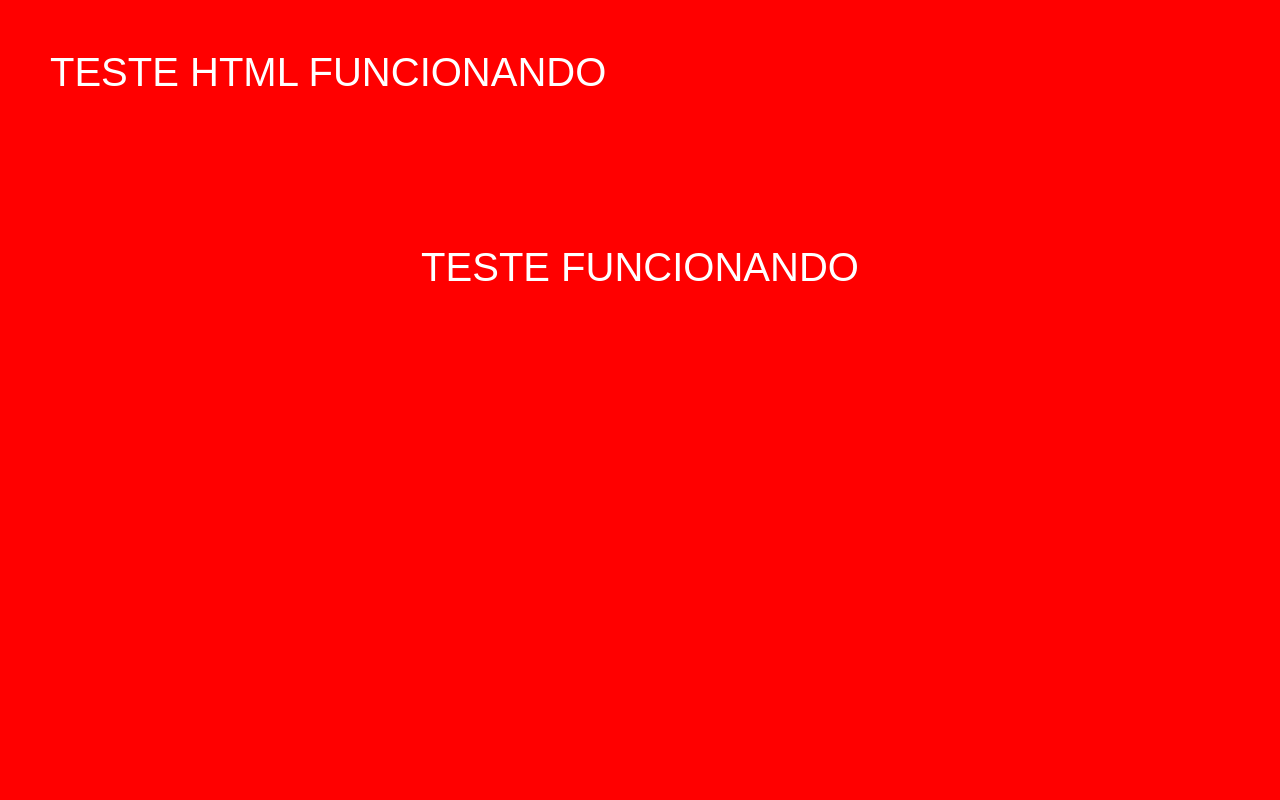
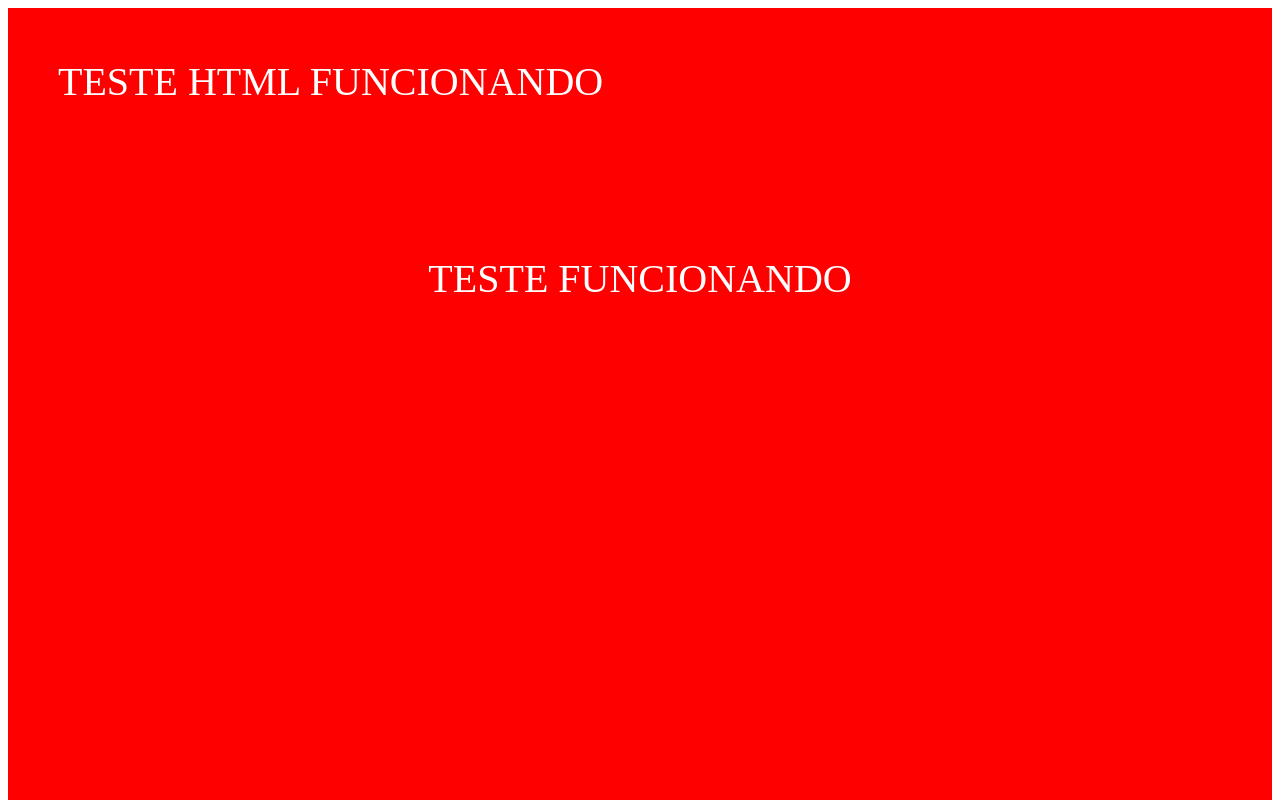
Before and after one commit to Tiagofilos/python-quest, a React (Vite) app: page / in a window 1280 px wide. Shown: the top 800 px of the page. Built offline with nearby package versions, Linux system fonts and the light colour scheme.

Commit message:
Update main.jsx

```diff
--- a/src/main.jsx
+++ b/src/main.jsx
@@ -1,10 +1,5 @@
 import React from "react";
 import { createRoot } from "react-dom/client";
 import App from "./App.jsx";
-import "./style.css";
 
-createRoot(document.getElementById("root")).render(
-  <React.StrictMode>
-    <App />
-  </React.StrictMode>
-);
+createRoot(document.getElementById("root")).render(<App />);
```
